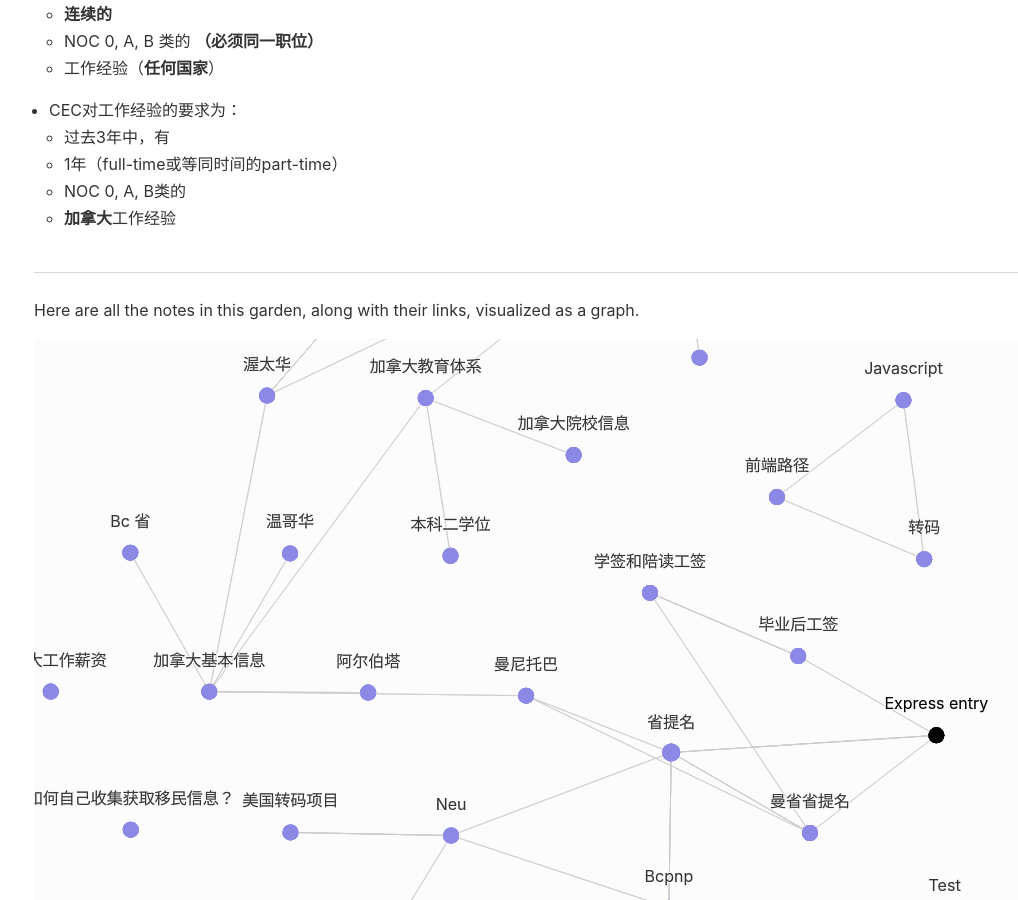
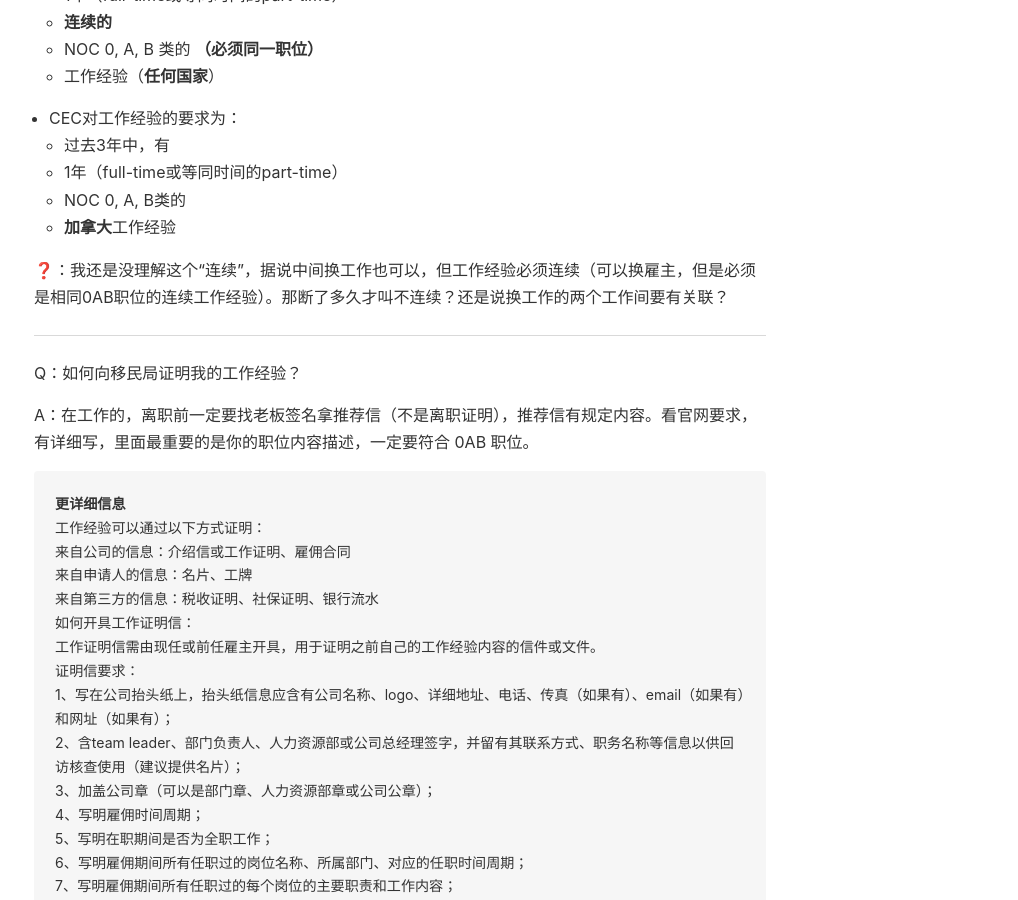
Before and after one commit to Gnblink0/InfoSharingCan, a Jekyll site: the page built from _notes/Express Entry.md, in a window 1280 px wide and 900 px high, scrolled down 1030 px. Shown: the whole window, without its empty margins (102-1120 px from the left). Built offline with Jekyll 4.4.1, drawn with Linux system fonts in a browser that asks for light colours; some of the changed text lies outside the part shown.

Commit message:
Update Express Entry.md

```diff
--- a/_notes/Express Entry.md
+++ b/_notes/Express Entry.md
@@ -11,7 +11,7 @@ Express Entry（快速通道）本质上只是一个电子处理系统，具体
 
 FSW（联邦技术移民），针对**没有**加拿大工作经验的人，俗称“海外干捞”
 
-CEC（加拿大经验类移民），针对有加拿大工作经验的人，一般是加拿大留学生毕业后获得[[毕业后工签]]再积累工作经验
+CEC（加拿大经验类移民），针对**有加拿大工作经验**的人，一般是加拿大留学生毕业后获得[[毕业后工签]]再积累工作经验，或者靠其他各种方式拿到开放式工签（比如 [[学签和陪读工签|陪读工签]]）
 
 
 > 2015 年 1 月开始，加拿大把所有的的联邦类的技术类移民都并入了快速通道系统，这个系统和之前移民体系的不同之处在于需要申请人**先进池子**表达移民的意向，**分数达到邀请线**后**再递交正式的移民申请**。
@@ -21,7 +21,7 @@ CEC（加拿大经验类移民），针对有加拿大工作经验的人，一
 > 快速通道申请全部采用电子化、网络化递交，所有材料只需要扫描件（除非被签证官特殊要求）。大部分快速通道的申请会在半年以内审理完毕。
 
 
----
+### 工作经验
 
 [连续？不连续？EE里的工作经验究竟如何计算？](https://www.nirvanavisa.com/single-post/express-entry-work-experience)
 
@@ -38,3 +38,49 @@ CEC（加拿大经验类移民），针对有加拿大工作经验的人，一
 	-   1年（full-time或等同时间的part-time）
 	-   NOC 0, A, B类的
 	-   **加拿大**工作经验
+
+
+❓：我还是没理解这个“连续”，据说中间换工作也可以，但工作经验必须连续（可以换雇主，但是必须是相同0AB职位的连续工作经验）。那断了多久才叫不连续？还是说换工作的两个工作间要有关联？
+
+---
+
+Q：如何向移民局证明我的工作经验？
+
+A：在工作的，离职前一定要找老板签名拿推荐信（不是离职证明），推荐信有规定内容。看官网要求，有详细写，里面最重要的是你的职位内容描述，一定要符合 0AB 职位。
+
+>
+> **更详细信息**
+>
+> 工作经验可以通过以下方式证明：
+>
+> 来自公司的信息：介绍信或工作证明、雇佣合同
+>
+> 来自申请人的信息：名片、工牌
+>
+> 来自第三方的信息：税收证明、社保证明、银行流水
+>
+> 如何开具工作证明信：
+>
+> 工作证明信需由现任或前任雇主开具，用于证明之前自己的工作经验内容的信件或文件。
+>
+> 证明信要求：
+>
+> 1、写在公司抬头纸上，抬头纸信息应含有公司名称、logo、详细地址、电话、传真（如果有）、email（如果有）和网址（如果有）；
+>
+> 2、含team leader、部门负责人、人力资源部或公司总经理签字，并留有其联系方式、职务名称等信息以供回访核查使用（建议提供名片）；
+>
+> 3、加盖公司章（可以是部门章、人力资源部章或公司公章）；
+>
+> 4、写明雇佣时间周期；
+>
+> 5、写明在职期间是否为全职工作；
+>
+> 6、写明雇佣期间所有任职过的岗位名称、所属部门、对应的任职时间周期；
+>
+> 7、写明雇佣期间所有任职过的每个岗位的主要职责和工作内容；
+>
+> 8、写明每个岗位每周或每年总工作时长小时数；
+>
+> 9、写明每个岗位在职期间的工资及收入。
+>
+> 如果公司可以出具中英文证明信或单英文证明信，可以直接扫描使用，如果公司出具的工作介绍信/证明信为中文件，需要至公证处做翻译公证。
```
